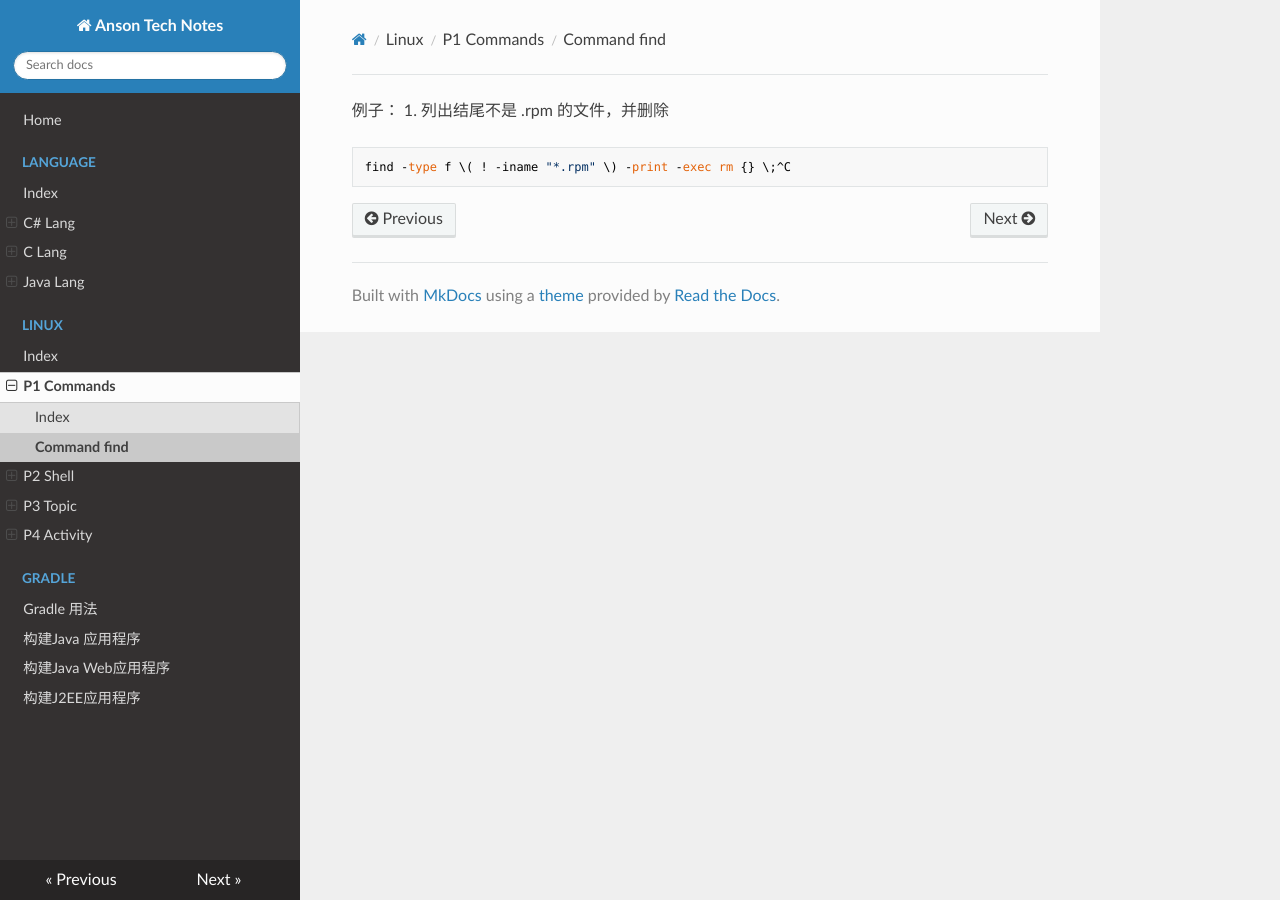
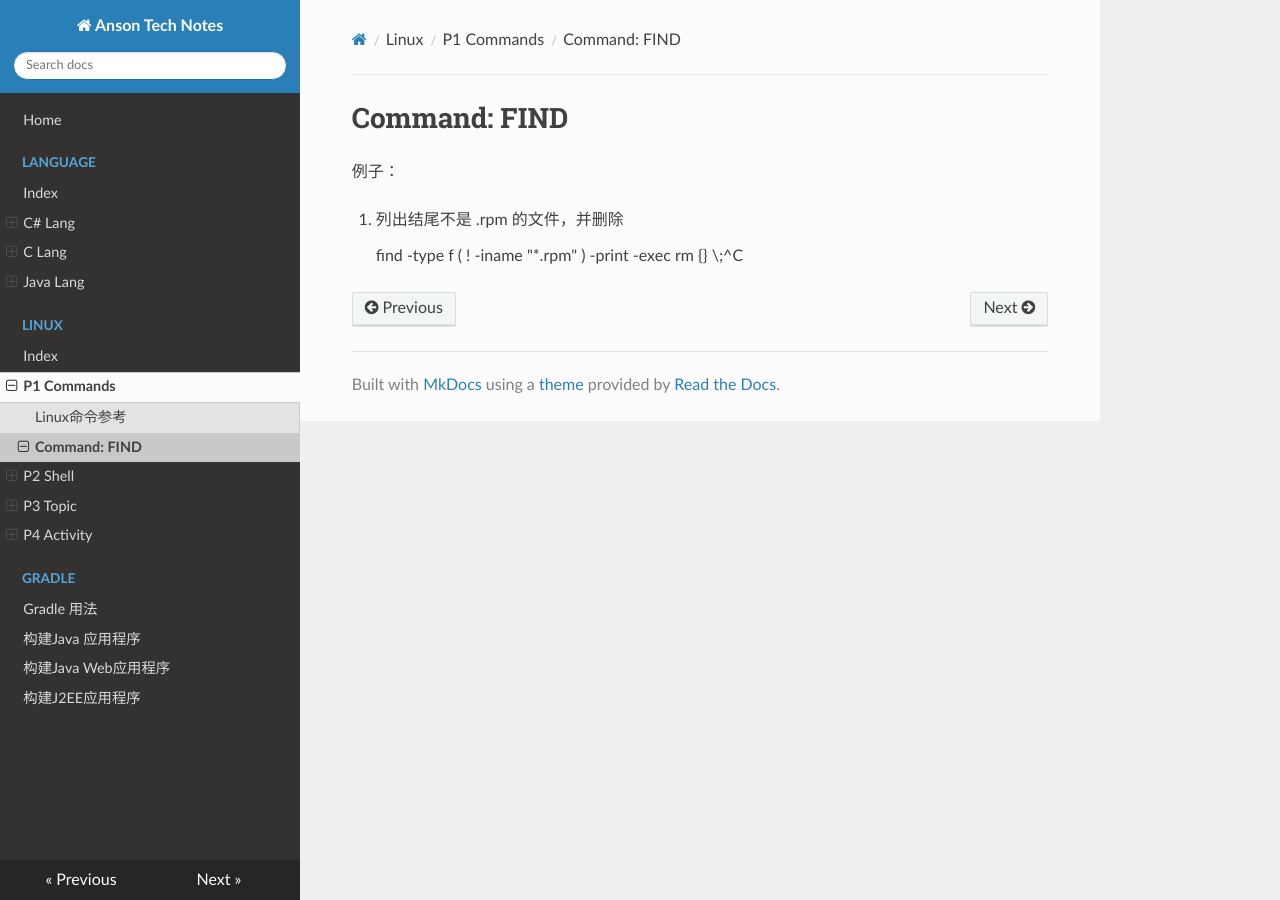
Before and after one commit to xiaohuacheung/Docs, an MkDocs documentation site: the page built from doc/Linux/P1-Commands/command-find.md, in a window 1280 px wide. Built offline with MkDocs 1.6.1, drawn with Linux system fonts in a browser that asks for light colours; nearby versions of some CDN libraries.

Commit message:
add/update new text at

```diff
--- a/doc/Linux/P1-Commands/command-find.md
+++ b/doc/Linux/P1-Commands/command-find.md
@@ -1,9 +1,10 @@
-
+# Command: FIND
 
 
 
 
 例子：
+
 1. 列出结尾不是 .rpm 的文件，并删除
 
     find -type f \( ! -iname "*.rpm" \) -print -exec rm {} \;^C
--- a/doc/Linux/P1-Commands/index.md
+++ b/doc/Linux/P1-Commands/index.md
@@ -1 +1,3 @@
+# Linux命令参考
+
 [find](command-find.md)
```
